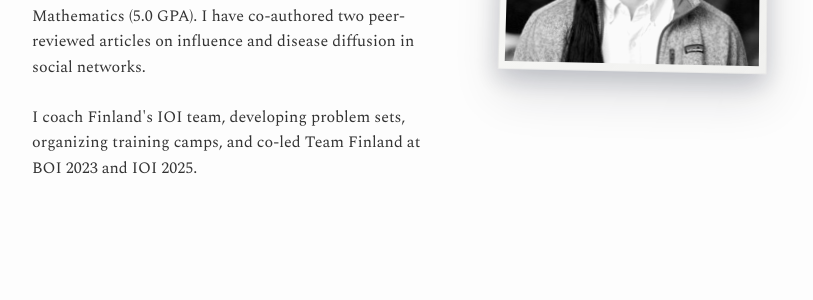
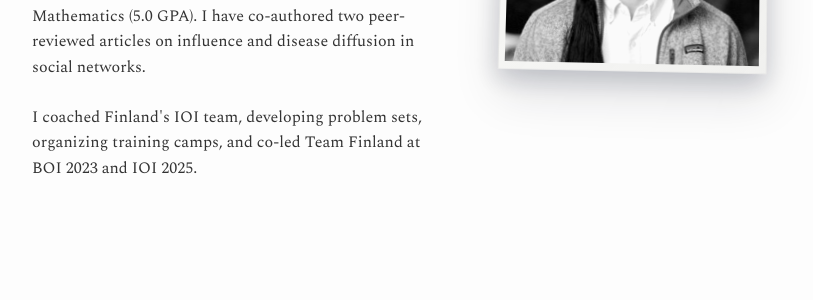
Before and after one commit to hltk/hltk.github.io, a Jekyll site: the page built from index.markdown, in a window 1280 px wide. Shown: the part 413-713 px from the top of the page, without its empty margins (240-1053 px from the left). Built offline with Jekyll 4.4.1, drawn with Linux system fonts in a browser that asks for light colours.

Commit message:
chore: update

```diff
--- a/index.markdown
+++ b/index.markdown
@@ -13,7 +13,7 @@ hide_title: true
 
       <p>I graduated from Aalto University with a BSc in Mathematics (5.0 GPA). I have co-authored two peer-reviewed articles on influence and disease diffusion in social networks.</p>
 
-      <p>I coach Finland's IOI team, developing problem sets, organizing training camps, and co-led Team Finland at BOI 2023 and IOI 2025.</p>
+      <p>I coached Finland's IOI team, developing problem sets, organizing training camps, and co-led Team Finland at BOI 2023 and IOI 2025.</p>
     </div>
 
     <div class="featured-image featured-image--polaroid">
```
Also changed, not shown: resume.md (+1 -1 lines).
